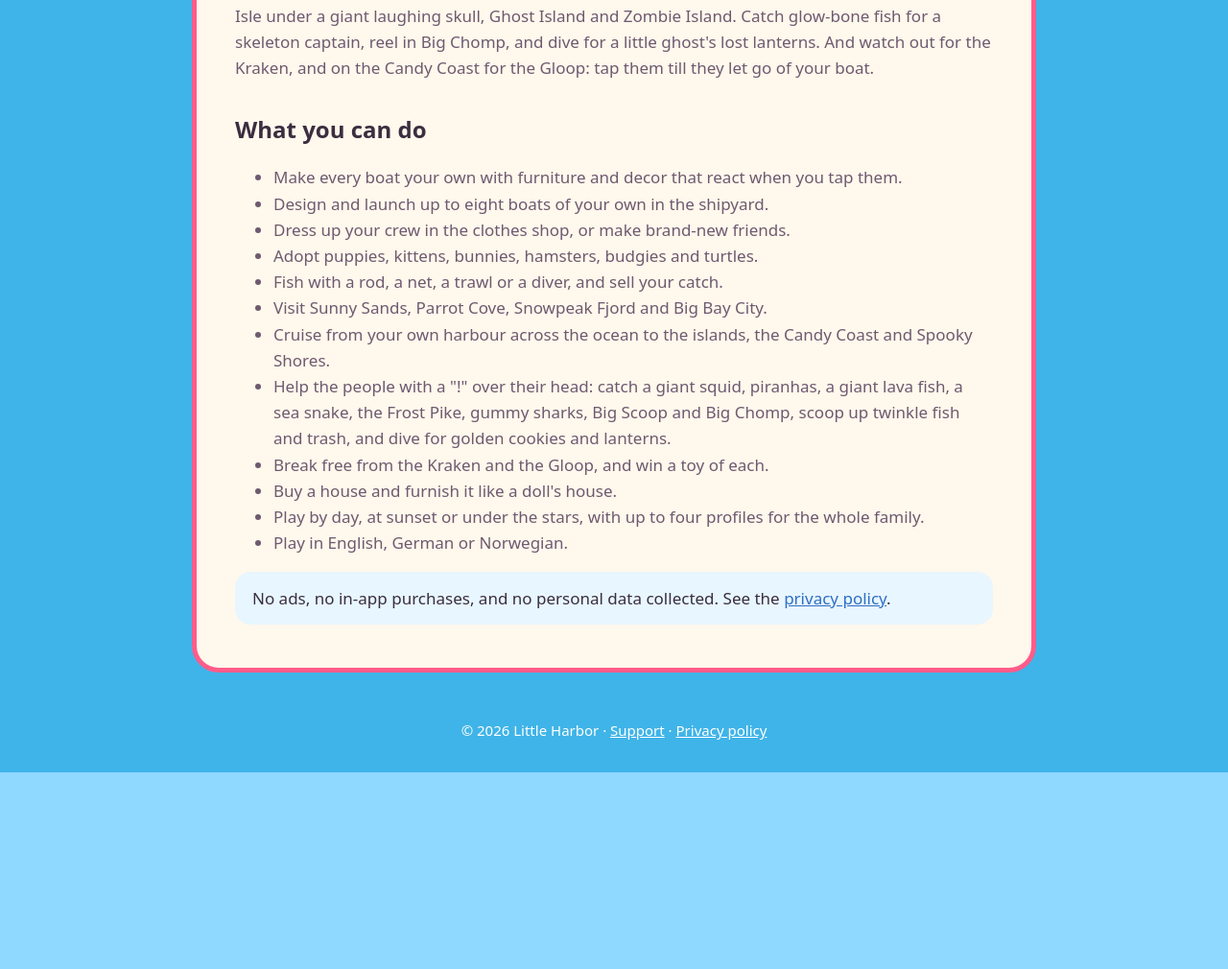
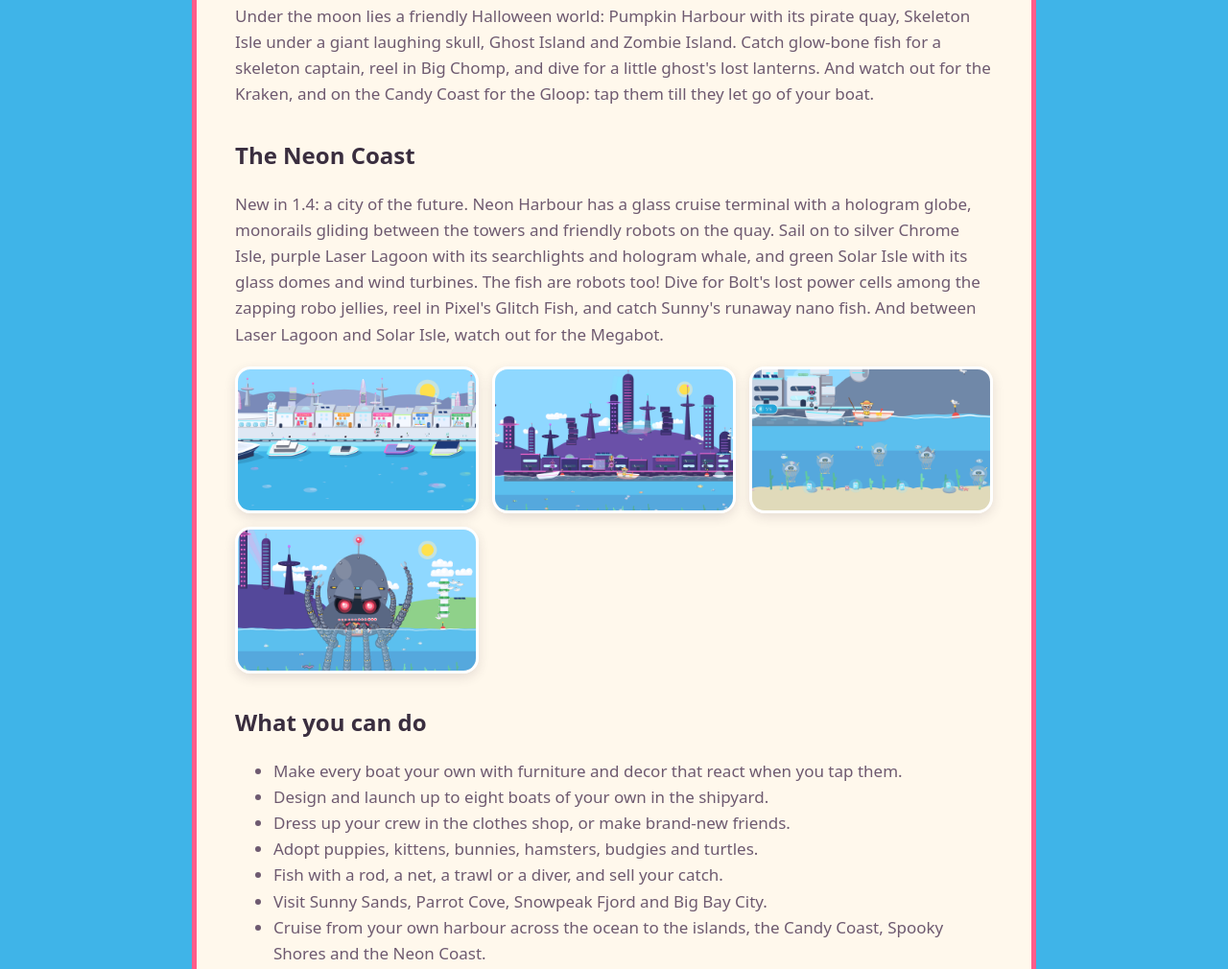
Before and after one commit to haxica/littleharbor, a plain HTML site: page index.html in a window 1280 px wide. Shown: the part 2438-3448 px from the top of the page at 96% size. Before the commit the page ends 3243 px from the top, so only its background shows below. Drawn offline with Linux system fonts and the light colour scheme.

Commit message:
The Neon Coast (1.4): a section with four pictures, and on the support page
Co-Authored-By: Claude Opus 5.5 <noreply@anthropic.com>
Claude-Session: https://claude.ai/code/session_012u9AU3xt3dhdsRreMo87mv

```diff
--- a/index.html
+++ b/index.html
@@ -4,7 +4,7 @@
   <meta charset="utf-8">
   <meta name="viewport" content="width=device-width, initial-scale=1">
   <title>Little Harbor</title>
-  <meta name="description" content="Little Harbor is a cosy, toy-like harbour game: decorate boats, dress up your crew, adopt pets, sail, fish and cruise to the islands, the Candy Coast and Spooky Shores.">
+  <meta name="description" content="Little Harbor is a cosy, toy-like harbour game: decorate boats, dress up your crew, adopt pets, sail, fish and cruise to the islands, the Candy Coast, Spooky Shores and the Neon Coast.">
   <link rel="icon" href="favicon.ico?v=2" sizes="any">
   <link rel="icon" href="icon-192.png?v=2" type="image/png">
   <link rel="apple-touch-icon" href="apple-touch-icon.png?v=2">
@@ -35,7 +35,7 @@
       Little Harbor is a cosy, toy-like harbour game. Decorate houseboats, build your own boats, dress
       up your crew and adopt cute pets. Sail out to sea to fish, trade your catch in sunny, jungle and
       snowy ports and buy houses to furnish. Then board the cruise ship in your own harbour and sail
-      across the ocean to the islands, the Candy Coast and Spooky Shores, where people have quests for you. There's no score
+      across the ocean to the islands, the Candy Coast, Spooky Shores and the Neon Coast, where people have quests for you. There's no score
       and no rush, just tapping, dragging and playing pretend.
     </p>
 
@@ -85,6 +85,24 @@
       for the Kraken, and on the Candy Coast for the Gloop: tap them till they let go of your boat.
     </p>
 
+    <h2>The Neon Coast</h2>
+    <p>
+      New in 1.4: a city of the future. Neon Harbour has a glass cruise terminal with a hologram
+      globe, monorails gliding between the towers and friendly robots on the quay. Sail on to
+      silver Chrome Isle, purple Laser Lagoon with its searchlights and hologram whale, and green
+      Solar Isle with its glass domes and wind turbines. The fish are robots too! Dive for Bolt's
+      lost power cells among the zapping robo jellies, reel in Pixel's Glitch Fish, and catch
+      Sunny's runaway nano fish. And between Laser Lagoon and Solar Isle, watch out for the
+      Megabot.
+    </p>
+
+    <div class="shots">
+      <img src="images/neon.png" alt="Neon Harbour from above: sleek white shops with glowing trims, futuristic towers behind, and neon boats at the quay.">
+      <img src="images/laser.png" alt="Laser Lagoon: purple towers and spires on the hills, sweeping searchlights and a hologram whale in the sky.">
+      <img src="images/cells.png" alt="Diving for glowing power cells on the seabed, among robot jellyfish.">
+      <img src="images/megabot.png" alt="The Megabot, a giant friendly robot with red eyes, holding the boat in its claws.">
+    </div>
+
     <h2>What you can do</h2>
     <ul>
       <li>Make every boat your own with furniture and decor that react when you tap them.</li>
@@ -93,9 +111,9 @@
       <li>Adopt puppies, kittens, bunnies, hamsters, budgies and turtles.</li>
       <li>Fish with a rod, a net, a trawl or a diver, and sell your catch.</li>
       <li>Visit Sunny Sands, Parrot Cove, Snowpeak Fjord and Big Bay City.</li>
-      <li>Cruise from your own harbour across the ocean to the islands, the Candy Coast and Spooky Shores.</li>
-      <li>Help the people with a "!" over their head: catch a giant squid, piranhas, a giant lava fish, a sea snake, the Frost Pike, gummy sharks, Big Scoop and Big Chomp, scoop up twinkle fish and trash, and dive for golden cookies and lanterns.</li>
-      <li>Break free from the Kraken and the Gloop, and win a toy of each.</li>
+      <li>Cruise from your own harbour across the ocean to the islands, the Candy Coast, Spooky Shores and the Neon Coast.</li>
+      <li>Help the people with a "!" over their head: catch a giant squid, piranhas, a giant lava fish, a sea snake, the Frost Pike, gummy sharks, Big Scoop and Big Chomp, scoop up twinkle fish and trash, dive for golden cookies, lanterns and power cells, and catch the Glitch Fish and the nano fish.</li>
+      <li>Break free from the Kraken, the Gloop and the Megabot, and win a toy of each.</li>
       <li>Buy a house and furnish it like a doll's house.</li>
       <li>Play by day, at sunset or under the stars, with up to four profiles for the whole family.</li>
       <li>Play in English, German or Norwegian.</li>
```
Also changed, not shown: support.html (+10 -6 lines), images/cells.png (added), images/laser.png (added), images/megabot.png (added), images/neon.png (added).
